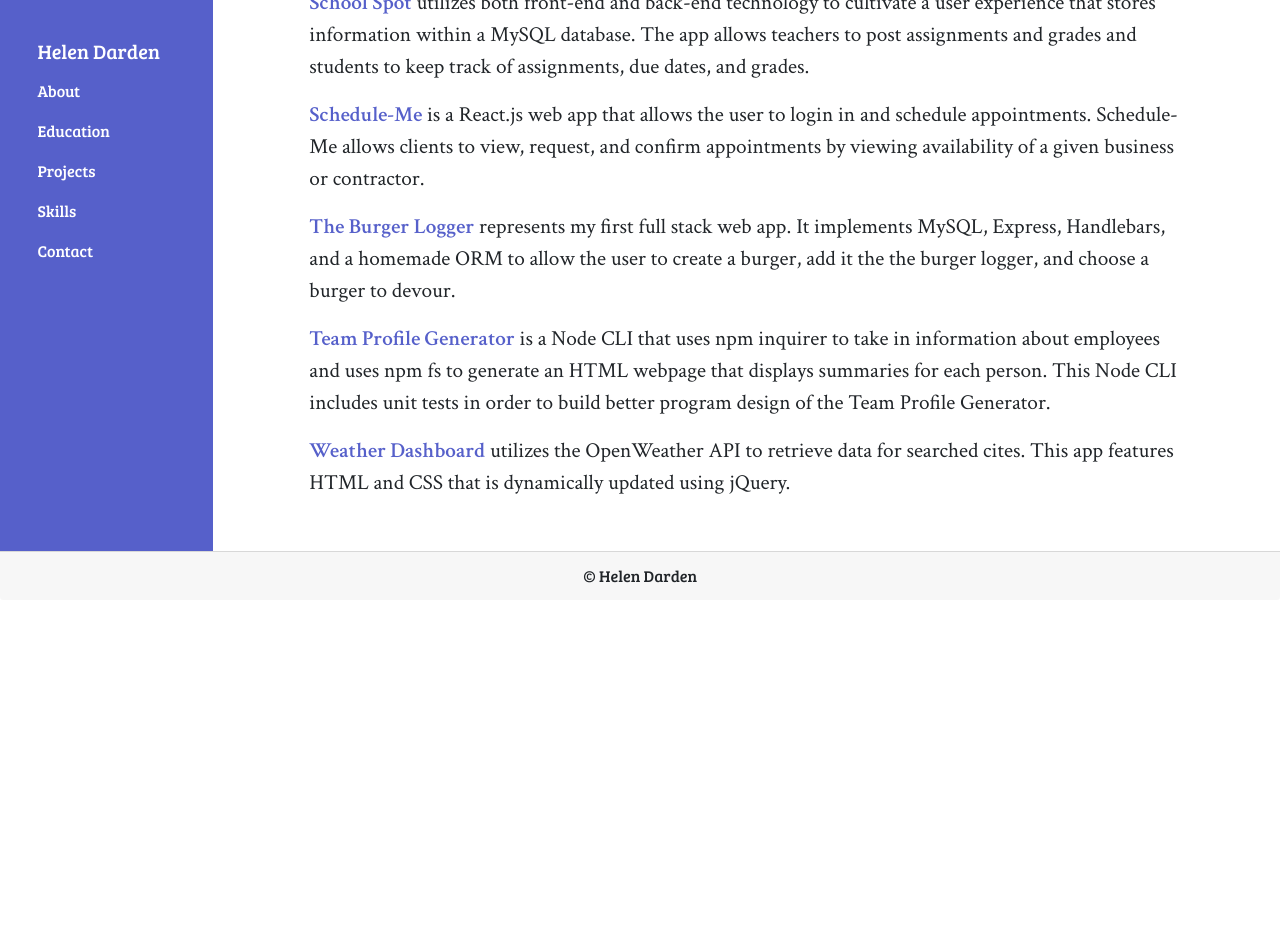
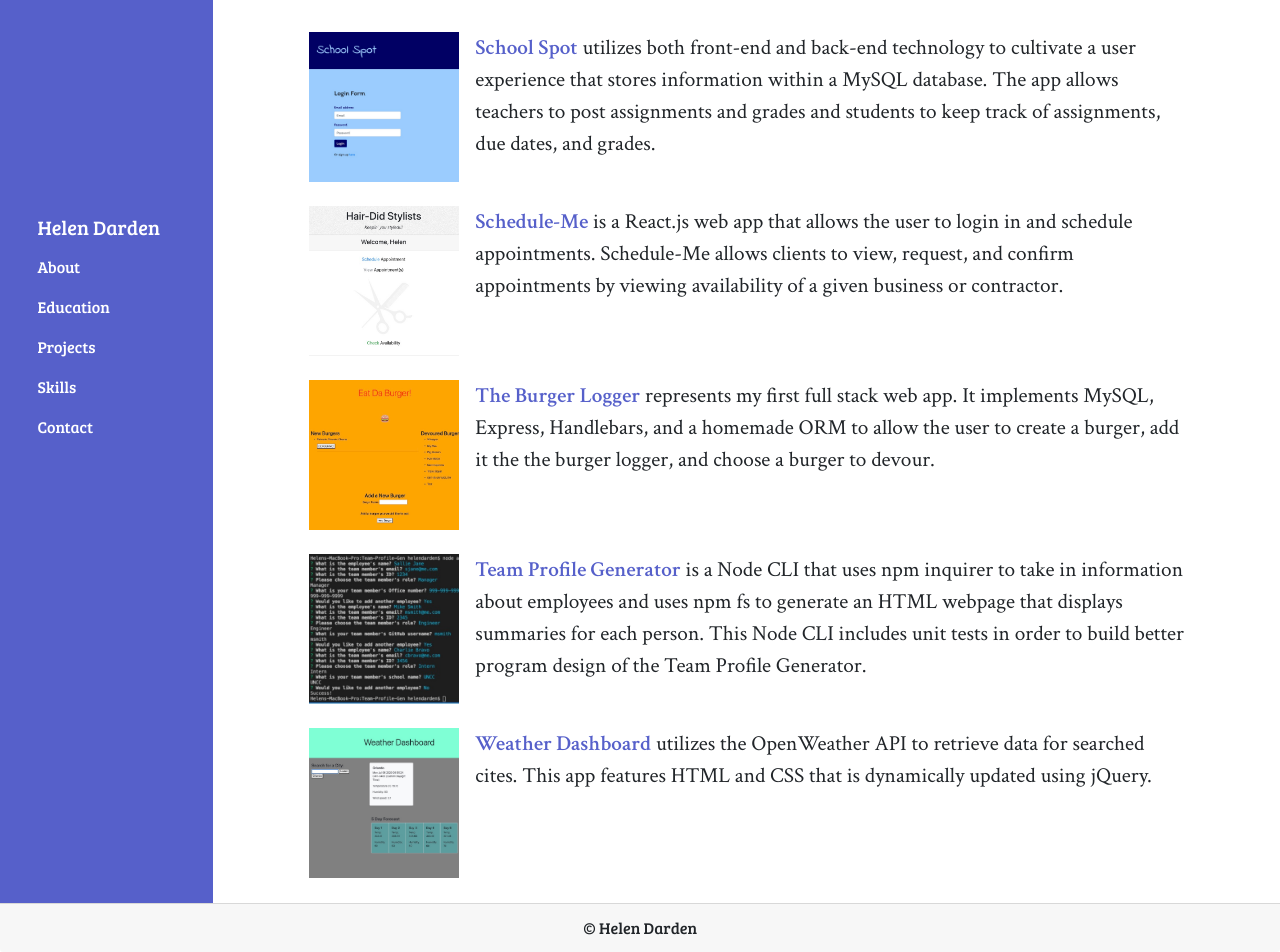
Before and after one commit to hdarden/React-Portfolio, a React (Create React App) app: page /project in a window 1280 px wide. Shown: the part 1058-2010 px from the top of the page. Before the commit the page ends 1658 px from the top, so only its background shows below. Built offline with nearby package versions, Linux system fonts and the light colour scheme.

Commit message:
photos and links to projects page

```diff
--- a/src/components/Header.js
+++ b/src/components/Header.js
@@ -4,7 +4,7 @@
     return (
       <header>
         <div className="container-fluid">
-          <h1 className="display-4 header">Helen Darden</h1>
+          <h1 className="display-4 justify-content">Helen Darden</h1>
           <p className="lead header">
             Full Stack Web Developer
           </p>
--- a/src/components/css/styles.css
+++ b/src/components/css/styles.css
@@ -1,5 +1,5 @@
 .sideNav {
-    height: 100vh;
+    height: 90vmax;
     display: flex;
     flex-direction: column;
     justify-content: center;
@@ -53,3 +53,12 @@
 p {
     font-size: 16pt;
 }
+
+@media only screen and (max-width: 375px) {
+    .sideNav {
+        width: 100vw;
+}
+    h1 {
+        text-align: left;
+    }
+}
--- a/src/components/pages/Education.js
+++ b/src/components/pages/Education.js
@@ -19,11 +19,11 @@
       <h3>Gardner-Webb University</h3>
       <h5>Bachelor of Science</h5>
       <ul>
-        <li>
+        <li className="list-inline-item">
           <strong>Major:</strong> Exercise Science;
           <br></br>Preventative and Rehabilitative Health Science
-        </li>
-        <li>
+        </li><br></br>
+        <li className="list-inline-item">
           <strong>GPA:</strong> 3.35
         </li>
       </ul>
--- a/src/components/pages/Project.js
+++ b/src/components/pages/Project.js
@@ -1,6 +1,12 @@
 import React from "react";
 import NavTabs from "../NavTabs";
 import "../css/styles.css";
+import InTown from "../img/F9749EA8-F884-4019-9E74-06F6AFF29217_1_105_c.jpeg"
+import SchoolSpot from "../img/50C6DB0C-FFAE-4748-9457-069AD94477FC_1_201_a.jpeg"
+import ScheduleMe from "../img/3F433DBF-C089-4B85-933E-32AD8C43F3F7_1_201_a.jpeg"
+import Burger from "../img/77C7FF12-F910-4C62-95A0-9B6EF434A5AA_1_105_c.jpeg"
+import TeamProf from "../img/6599367E-EA27-4924-B251-221BBE154ADA_1_201_a.jpeg"
+import Weather from "../img/E2755C25-CD8F-4A55-A111-CD8AC7C4D88F_1_201_a.jpeg"
 
 const styles = {
   link: {
@@ -16,42 +22,196 @@
           <NavTabs />
         </div>
         <div className="col-md-10 project">
-
           <h1>Projects</h1>
+          <div className="media">
+            <a
+              href="https://github.com/hdarden/INTown"
+              target="blank"
+              alt="explore charlotte"
+            >
+              <img
+                src={InTown}
+                width="150"
+                height="150"
+                className="mr-3"
+                alt="In town app"
+              ></img>
+            </a>
+            <div className="media-body">
               <p>
-            <a href="https://hdarden.github.io/INTown/" target="blank" alt="explore charlotte"><strong style={styles.link}>INTown</strong></a> is a front end web app that allows users from Charlotte, NC to explore
-            different events, outdoor areas, popular places, and restaurants in
-            their selected neighborhood. Google Maps and Ticketmaster APIs are implemented in into the app in order to request criteria for specific neighborhoods and deliver
-            the informationto the user.
+                <a
+                  href="https://hdarden.github.io/INTown/"
+                  target="blank"
+                  alt="explore charlotte"
+                >
+                  <strong style={styles.link}>INTown</strong>
+                </a>{" "}
+                is a front end web app that allows users from Charlotte, NC to
+                explore different events, outdoor areas, popular places, and
+                restaurants in their selected neighborhood. Google Maps and
+                Ticketmaster APIs are implemented in into the app in order to
+                request criteria for specific neighborhoods and deliver the
+                informationto the user.
               </p>
+            </div>
+          </div>
+          <br></br>
+          <div className="media">
+            <a
+              href="https://github.com/hdarden/School-Spot"
+              target="blank"
+              alt="school spot app"
+            >
+              <img
+                src={SchoolSpot}
+                width="150"
+                height="150"
+                className="mr-3"
+                alt="school spot app"
+              ></img>
+            </a>
+            <div className="media-body">
               <p>
-              <a href="https://fast-beach-51043.herokuapp.com/" target="blank" alt="assignment scheduler"><strong style={styles.link}>School Spot</strong></a> utilizes both front-end and
-            back-end technology to cultivate a user experience that stores
-            information within a MySQL database. The app allows teachers to post
-            assignments and grades and students to keep track of assignments, due
-            dates, and grades.
+                <a
+                  href="https://fast-beach-51043.herokuapp.com/"
+                  target="blank"
+                  alt="assignment scheduler"
+                >
+                  <strong style={styles.link}>School Spot</strong>
+                </a>{" "}
+                utilizes both front-end and back-end technology to cultivate a
+                user experience that stores information within a MySQL database.
+                The app allows teachers to post assignments and grades and
+                students to keep track of assignments, due dates, and grades.
               </p>
+            </div>
+          </div>
+          <br></br>
+          <div className="media">
+            <a
+              href="https://github.com/ashleydeyoung/schedule-me"
+              target="blank"
+              alt="schedule me app"
+            >
+              <img
+                src={ScheduleMe}
+                width="150"
+                height="150"
+                className="mr-3"
+                alt="schedule me app"
+              ></img>
+            </a>
+            <div className="media-body">
               <p>
-            <a href="https://github.com/ashleydeyoung/schedule-me" target="blank"><strong style={styles.link}>Schedule-Me</strong></a> is a React.js web app that allows the user to login in and schedule appointments.
-            Schedule-Me allows clients to view, request, and confirm appointments by viewing availability of a given business or contractor.
-
+                <a
+                  href="https://github.com/ashleydeyoung/schedule-me"
+                  target="blank"
+                >
+                  <strong style={styles.link}>Schedule-Me</strong>
+                </a>{" "}
+                is a React.js web app that allows the user to login in and
+                schedule appointments. Schedule-Me allows clients to view,
+                request, and confirm appointments by viewing availability of a
+                given business or contractor.
               </p>
+            </div>
+          </div>
+          <br></br>
+          <div className="media">
+            <a
+              href="https://github.com/hdarden/Burger-Logger"
+              target="blank"
+              alt="burger logger app"
+            >
+              <img
+                src={Burger}
+                width="150"
+                height="150"
+                className="mr-3"
+                alt="burger logger app"
+              ></img>
+            </a>
+            <div className="media-body">
             <p>
-            <a href="https://github.com/hdarden/Burger-Logger" target="blank" alt="burger log"><strong style={styles.link}>The Burger Logger</strong></a> represents my first full stack web app. It implements MySQL, Express, Handlebars, and a homemade ORM
-          to allow the user to create a burger, add it the the burger logger, and choose a burger to devour.
+            <a
+              href="https://github.com/hdarden/Burger-Logger"
+              target="blank"
+              alt="burger log"
+            >
+              <strong style={styles.link}>The Burger Logger</strong>
+            </a>{" "}
+            represents my first full stack web app. It implements MySQL,
+            Express, Handlebars, and a homemade ORM to allow the user to create
+            a burger, add it the the burger logger, and choose a burger to
+            devour.
           </p>
+            </div>
+          </div>
+          <br></br>
+          <div className="media">
+            <a
+              href="https://github.com/hdarden/Team-Profile-Gen"
+              target="blank"
+              alt="team profile generator app"
+            >
+              <img
+                src={TeamProf}
+                width="150"
+                height="150"
+                className="mr-3"
+                alt="team profile generator app"
+              ></img>
+            </a>
+            <div className="media-body">
             <p>
-            <a href="https://github.com/hdarden/Team-Profile-Gen" target="blank" alt="CLI employee DB"><strong style={styles.link}>Team Profile Generator</strong></a> is a Node CLI that uses npm inquirer to take in information about
-            employees and uses npm fs to generate an HTML webpage that displays summaries for each person. This Node CLI
-            includes unit tests in order to build better program design of the Team Profile Generator.
+            <a
+              href="https://drive.google.com/file/d/1lV3s5tGY8JhTBoKPVKqUBlXtbRL_qv6c/view"
+              target="blank"
+              alt="CLI employee DB"
+            >
+              <strong style={styles.link}>Team Profile Generator</strong>
+            </a>{" "}
+            is a Node CLI that uses npm inquirer to take in information about
+            employees and uses npm fs to generate an HTML webpage that displays
+            summaries for each person. This Node CLI includes unit tests in
+            order to build better program design of the Team Profile Generator.
           </p>
+            </div>
+          </div>
+          <br></br>
+          <div className="media">
+            <a
+              href="https://github.com/hdarden/Weather-Dashboard"
+              target="blank"
+              alt="weather dash app"
+            >
+              <img
+                src={Weather}
+                width="150"
+                height="150"
+                className="mr-3"
+                alt="weather dash app"
+              ></img>
+            </a>
+            <div className="media-body">
             <p>
-            <a href="https://hdarden.github.io/Weather-Dashboard/" target="blank"><strong style={styles.link}>Weather Dashboard</strong></a> utilizes the OpenWeather API to retrieve data for searched cites. This app features HTML and CSS that is
-            dynamically updated using jQuery.
+            <a
+              href="https://hdarden.github.io/Weather-Dashboard/"
+              target="blank"
+            >
+              <strong style={styles.link}>Weather Dashboard</strong>
+            </a>{" "}
+            utilizes the OpenWeather API to retrieve data for searched cites.
+            This app features HTML and CSS that is dynamically updated using
+            jQuery.
           </p>
             </div>
           </div>
         </div>
+      </div>
+    </div>
+
+
   );
 }
 
```
Lines whose indentation alone changed are shown as unchanged.
